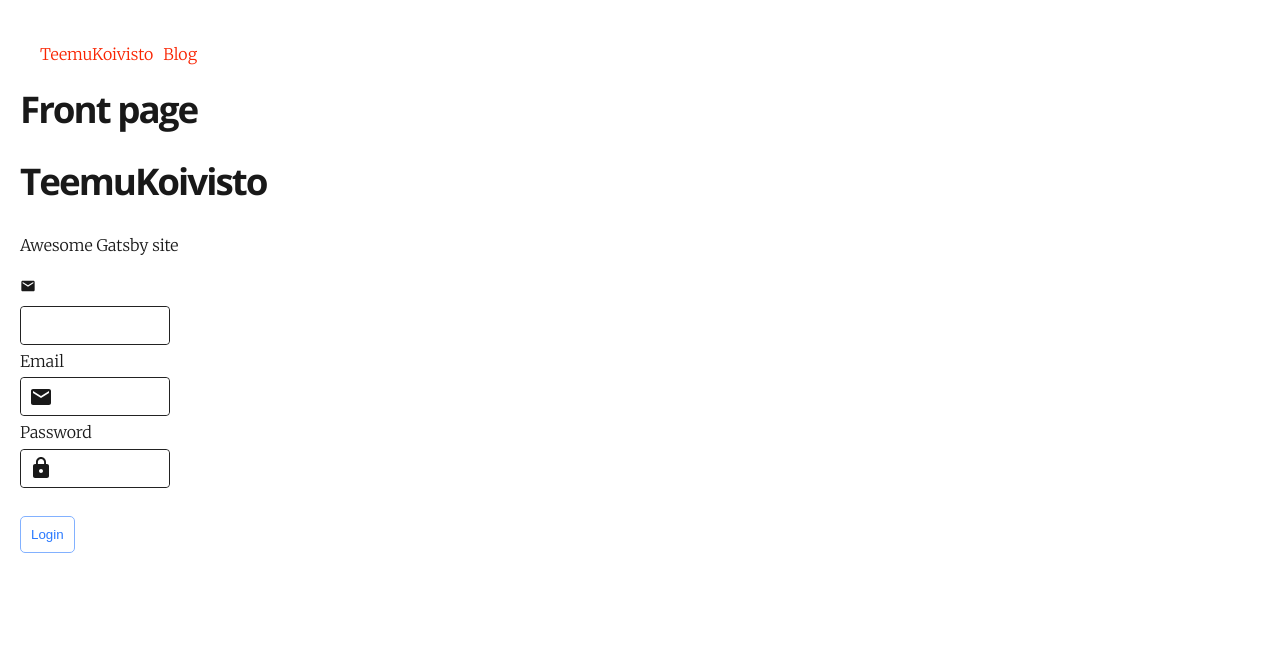
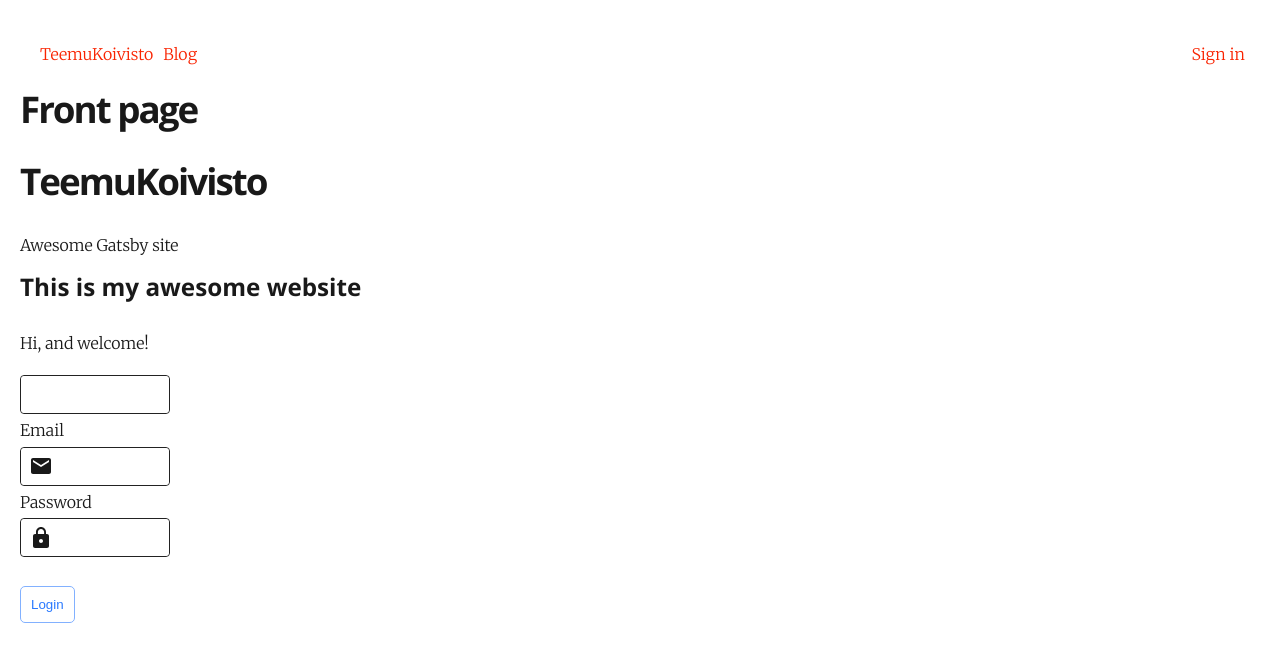
Before and after one commit to TeemuKoivisto/simple-gatsby-typescript-blog, a Gatsby site: page / in a window 1280 px wide. Built offline with nearby package versions, Linux system fonts and the light colour scheme; Gatsby itself is replaced by a stand-in of ours; some packages are replaced by stand-ins of ours.

Commit message:
Add deploy-script, global styles

```diff
--- a/src/components/NavBar.tsx
+++ b/src/components/NavBar.tsx
@@ -16,6 +16,7 @@
         <Nav>
           <NavLink to="/">{title}</NavLink>
           <NavLink to="/blog">Blog</NavLink>
+          <NavLink to="/login" className="right-end">Sign in</NavLink>
         </Nav>
       </NavBarContainer>
     )
@@ -29,9 +30,14 @@
 const Nav = styled.nav`
   display: flex;
   padding: 20px;
+  position: relative;
 `
 
 const NavLink = styled(Link)`
   margin-right: 10px;
   text-decoration: none;
+  &.right-end {
+    position: absolute;
+    right: 5px;
+  }
 `
--- a/src/layouts/DefaultLayout.tsx
+++ b/src/layouts/DefaultLayout.tsx
@@ -3,7 +3,7 @@
 import { StaticQuery, graphql } from 'gatsby'
 
 import styled from '../theme/styled'
-import { defaultTheme } from '../theme/sc-default-theme'
+import { defaultTheme, GlobalStyle } from '../theme/sc-default-theme'
 
 import { NavBar } from '../components/NavBar'
 
@@ -29,6 +29,7 @@
     <DefaultWrapper>
       <NavBar data={data}/>
       { children }
+      <GlobalStyle/>
     </DefaultWrapper>
   </ThemeProvider>
 )
--- a/src/pages/index.tsx
+++ b/src/pages/index.tsx
@@ -30,7 +30,10 @@
           <h1>Front page</h1>
           <h1>{title}</h1>
           <p>{tagline}</p>
-          <MdEmail/>
+          <h2>This is my awesome website</h2>
+          <p>
+            Hi, and welcome!
+          </p>
           <Input />
           <Input label="Email" icon={<MdEmail size={24}/>}
             onChange={(e) => this.setState({email: e.currentTarget.value})}
--- a/src/theme/sc-default-theme.ts
+++ b/src/theme/sc-default-theme.ts
@@ -1,4 +1,5 @@
 import { ITheme } from '../interfaces/theme'
+import { createGlobalStyle } from 'styled-components'
 
 export const defaultTheme : ITheme = {
   color: {
@@ -38,3 +39,18 @@
     largeIcon: '50px'
   },
 }
+
+export const GlobalStyle = createGlobalStyle`
+  body {
+    margin: 0;
+    padding: 0;
+  }
+   body,
+   input,
+   * {
+    box-sizing: border-box;
+   }
+   ul, ol {
+    list-style: none;
+   }
+`
```
Also changed, not shown: 1 other file.
